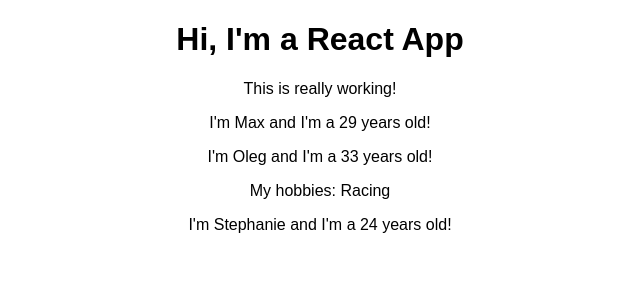
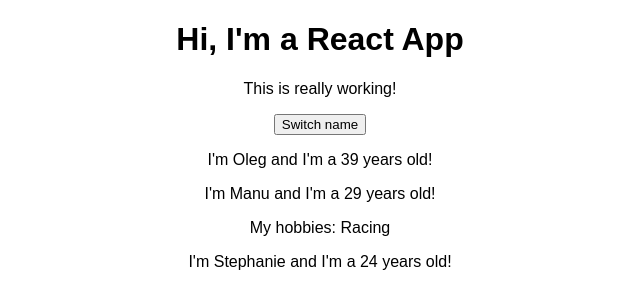
Before and after one commit to Zablyk/react-complete-guide, a React (Create React App) app: page / in a window 1280 px wide. Shown: the top 308 px of the page, without its empty margins (320-960 px from the left). Built offline with nearby package versions, Linux system fonts and the light colour scheme.

Commit message:
setting event listener

```diff
--- a/src/App.js
+++ b/src/App.js
@@ -2,15 +2,29 @@ import React, { Component } from 'react';
 import './App.css';
 import Person from './Person/Person';
 
+
 class App extends Component {
+  state = {
+   persons: [
+    { name: 'Oleg', age: 39 },
+    { name: 'Manu', age: 29 },
+    { name: 'Stephanie', age: 24 },
+   ]
+  }
+
+  switchNameHandler = () => {
+    console.log('Was clicked!');
+  }
+
   render() {
      return (
       <div className="App">
         <h1>Hi, I'm a React App</h1>
         <p>This is really working!</p>
-        <Person name="Max" age="29"/>
-        <Person name="Oleg" age="33">My hobbies: Racing</Person>
-        <Person name="Stephanie" age="24"/>
+        <button onClick={this.switchNameHandler}>Switch name</button>
+        <Person name= {this.state.persons[0].name} age={this.state.persons[0].age}/>
+        <Person name={this.state.persons[1].name} age={this.state.persons[1].age}>My hobbies: Racing</Person>
+        <Person name={this.state.persons[2].name} age={this.state.persons[2].age}/>
       </div>
     );
     //return React.createElement('div', { className: 'App'}, React.createElement('h1', null, 'Does this one work now?'));
```
